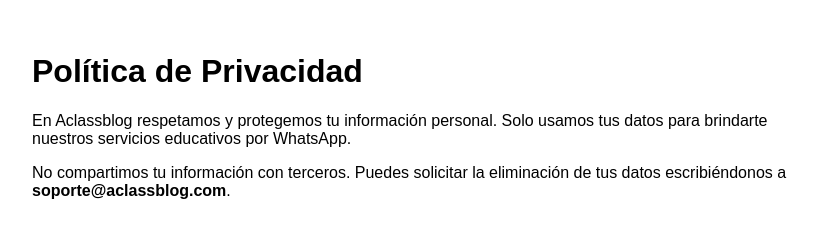
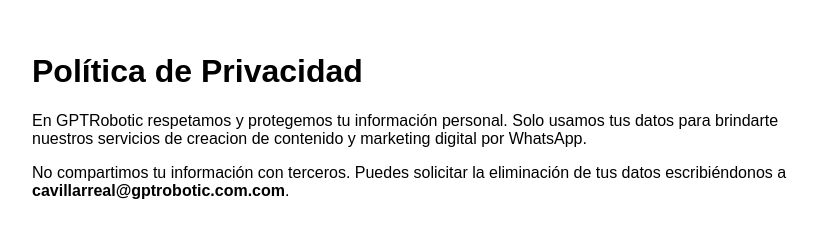
Before and after one commit to cvdante2020/polaclass, a website: page public/index.html in a window 1280 px wide. Shown: the whole page, without its empty margins (208-1026 px from the left). Drawn offline with Linux system fonts and the light colour scheme.

Commit message:
politica gptrobotic v1

```diff
--- a/public/index.html
+++ b/public/index.html
@@ -2,7 +2,7 @@
 <html lang="es">
 <head>
   <meta charset="UTF-8">
-  <title>Política de Privacidad - Aclassblog</title>
+  <title>Política de Privacidad - GPTRobotic</title>
   <style>
     body {
       font-family: sans-serif;
@@ -14,7 +14,7 @@
 </head>
 <body>
   <h1>Política de Privacidad</h1>
-  <p>En Aclassblog respetamos y protegemos tu información personal. Solo usamos tus datos para brindarte nuestros servicios educativos por WhatsApp.</p>
-  <p>No compartimos tu información con terceros. Puedes solicitar la eliminación de tus datos escribiéndonos a <strong>soporte@aclassblog.com</strong>.</p>
+  <p>En GPTRobotic respetamos y protegemos tu información personal. Solo usamos tus datos para brindarte nuestros servicios de creacion de contenido y marketing digital por WhatsApp.</p>
+  <p>No compartimos tu información con terceros. Puedes solicitar la eliminación de tus datos escribiéndonos a <strong>cavillarreal@gptrobotic.com.com</strong>.</p>
 </body>
 </html>
```
